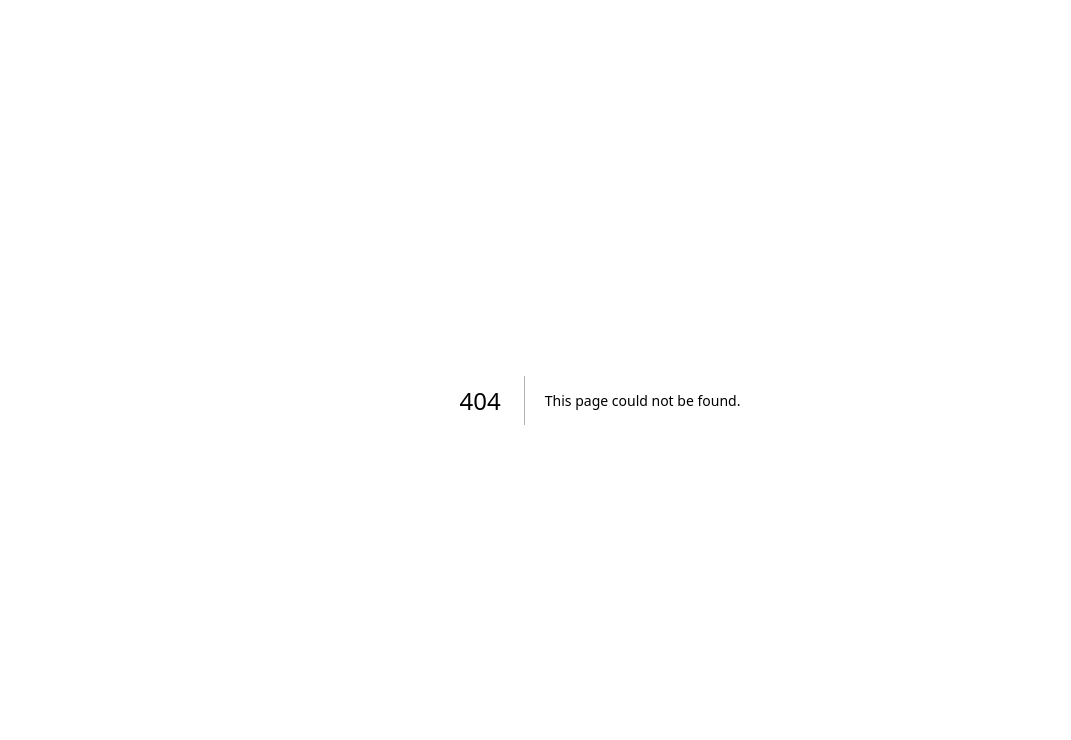
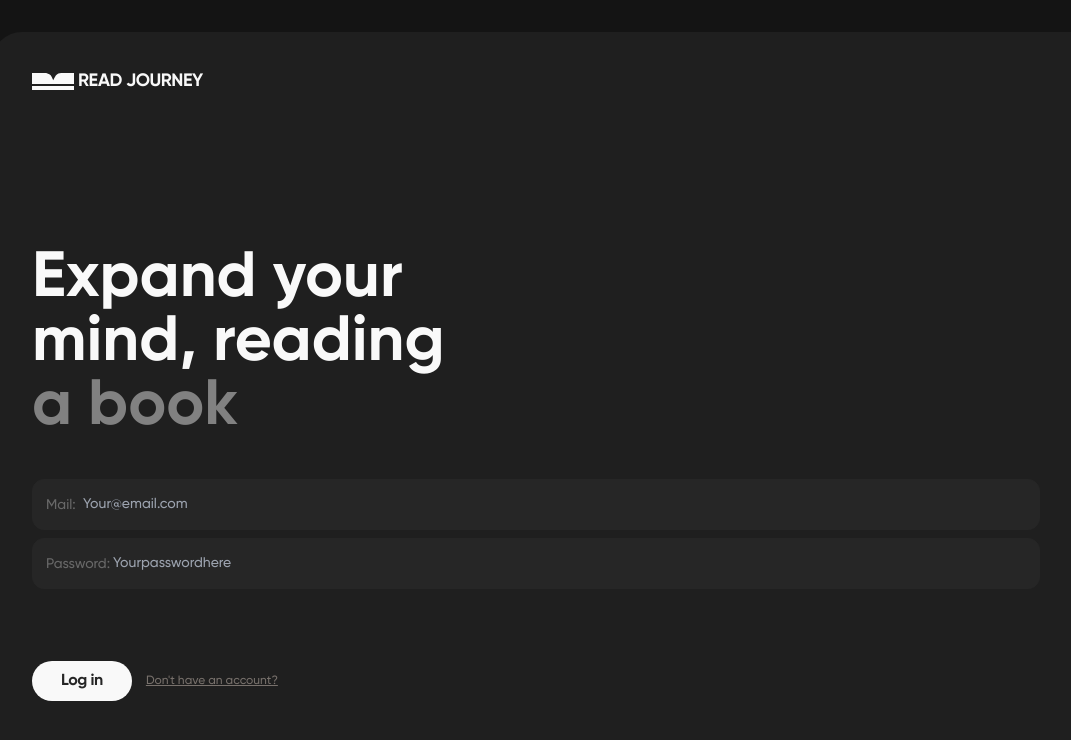
Before and after one commit to georgijbudik/read-journey, a Next.js app: page /login in a window 1280 px wide. Before the commit this address had no page. Shown: the top 740 px of the page, without its empty margins (40-1111 px from the left). Built offline with nearby package versions, Linux system fonts and the light colour scheme.

Commit message:
feat: creted login page

```diff
--- a/app/(auth)/layout.tsx
+++ b/app/(auth)/layout.tsx
@@ -1,5 +1,9 @@
 const AuthLayout = ({ children }: { children: React.ReactNode }) => {
-  return <div className="p-5 container md:p-8">{children}</div>;
+  return (
+    <div className="px-5 pb-10 pt-5 md:p-8 lg:pb-[27px] flex flex-col gap-2.5 md:gap-4">
+      {children}
+    </div>
+  );
 };
 
 export default AuthLayout;
--- /dev/null
+++ b/app/(auth)/login/_components/login-form.tsx
@@ -0,0 +1,175 @@
+"use client";
+
+import { useState } from "react";
+import { useForm, SubmitHandler } from "react-hook-form";
+
+import { yupResolver } from "@hookform/resolvers/yup";
+import { loginSchema } from "@/schemas";
+
+import Link from "next/link";
+import { Button } from "@/components/ui/button";
+
+import { AlertCircle, CheckCircle2, Eye, EyeOff } from "lucide-react";
+
+import { cn } from "@/lib/utils";
+
+interface ILoginValues {
+  mail: string;
+  password: string;
+}
+
+const LoginForm = () => {
+  const [showPassword, setShowPassword] = useState(false);
+
+  const {
+    register,
+    handleSubmit,
+    formState: { errors, touchedFields },
+  } = useForm<ILoginValues>({
+    resolver: yupResolver(loginSchema),
+    defaultValues: {
+      mail: "",
+      password: "",
+    },
+    mode: "all",
+  });
+
+  const onShowPasswordChange = (event: React.MouseEvent<HTMLElement>) => {
+    event.currentTarget.blur();
+    setShowPassword((prev) => !prev);
+  };
+
+  const onSubmit: SubmitHandler<ILoginValues> = (data) => console.log(data);
+
+  return (
+    <form onSubmit={handleSubmit(onSubmit)}>
+      <div className="flex flex-col gap-2 mb-[72px]">
+        <div>
+          <div className="relative">
+            <input
+              placeholder="Your@email.com"
+              className={cn(
+                "w-full h-full py-4 pl-[50px]  text-primary text-xs md:text-sm md:font-medium relative rounded-xl bg-muted border border-muted outline-0",
+                touchedFields.mail
+                  ? errors.mail
+                    ? "border border-accent-red"
+                    : "border border-accent-green"
+                  : ""
+              )}
+              {...register("mail")}
+            />
+
+            {touchedFields.mail ? (
+              errors.mail ? (
+                <AlertCircle
+                  className={cn(
+                    "absolute hidden top-[50%] translate-y-[-50%] right-[14px]",
+                    touchedFields.mail
+                      ? errors.mail
+                        ? "block stroke-accent-red"
+                        : "hidden"
+                      : ""
+                  )}
+                  size={18}
+                />
+              ) : (
+                <CheckCircle2
+                  className={cn(
+                    "absolute hidden top-[50%] translate-y-[-50%] right-[14px]",
+                    touchedFields.mail
+                      ? errors.mail
+                        ? "hidden"
+                        : "block stroke-accent-green"
+                      : ""
+                  )}
+                  size={18}
+                />
+              )
+            ) : null}
+
+            <p className="text-xs md:text-sm text-secondary absolute top-[50%] translate-y-[-50%] left-[14px] inline-block">
+              Mail:{" "}
+            </p>
+          </div>
+
+          {errors?.mail && touchedFields.mail ? (
+            <p className="text-[10px] text-accent-red mt-1 pl-[14px]">
+              {errors.mail.message}
+            </p>
+          ) : null}
+        </div>
+
+        <div>
+          <div className="relative">
+            <input
+              placeholder="Yourpasswordhere"
+              className={cn(
+                "w-full h-full py-4 pl-[80px] text-primary text-xs md:text-sm md:font-medium relative rounded-xl bg-muted border border-muted outline-0",
+                touchedFields.password
+                  ? errors.password
+                    ? "border border-accent-red"
+                    : "border border-accent-green"
+                  : ""
+              )}
+              {...register("password")}
+            />
+
+            {touchedFields.password ? (
+              errors.password ? (
+                <AlertCircle
+                  className={cn(
+                    "absolute hidden top-[50%] translate-y-[-50%] right-[14px]",
+                    touchedFields.password
+                      ? errors.password
+                        ? "block stroke-accent-red"
+                        : "hidden"
+                      : ""
+                  )}
+                  size={18}
+                />
+              ) : (
+                <CheckCircle2
+                  className={cn(
+                    "absolute hidden top-[50%] translate-y-[-50%] right-[14px]",
+                    touchedFields.password
+                      ? errors.password
+                        ? "hidden"
+                        : "block stroke-accent-green"
+                      : ""
+                  )}
+                  size={18}
+                />
+              )
+            ) : null}
+
+            <p className="text-xs md:text-sm text-secondary absolute top-[50%] translate-y-[-50%] left-[14px] inline-block">
+              Password:{" "}
+            </p>
+          </div>
+
+          {errors?.password && touchedFields.password ? (
+            <p className="text-[10px] text-accent-red mt-1 pl-[14px]">
+              {errors.password.message}
+            </p>
+          ) : null}
+        </div>
+      </div>
+      <div className="flex items-center gap-[14px]">
+        <Button
+          type="submit"
+          className="px-11 md:px-7 py-[11px] md:py-[7px] rounded-3xl bg-primary text-neutral-800 border border-stone-50 border-opacity-20 text-sm md:text-base font-bold leading-none tracking-tight hover:text-primary hover:bg-transparent transition-all duration-300"
+        >
+          Log in
+        </Button>
+        <Link
+          href="/register"
+          className="text-center text-stone-500 text-xs font-medium underline leading-none"
+        >
+          Don't have an account?
+        </Link>
+      </div>
+    </form>
+  );
+};
+
+export default LoginForm;
--- /dev/null
+++ b/app/(auth)/login/page.tsx
@@ -0,0 +1,16 @@
+import FormBlock from "../_components/form-block";
+import ImageBlock from "../_components/image-block";
+import LoginForm from "./_components/login-form";
+
+const RegisterPage = () => {
+  return (
+    <div className="lg:flex">
+      <FormBlock>
+        <LoginForm />
+      </FormBlock>
+      <ImageBlock />
+    </div>
+  );
+};
+
+export default RegisterPage;
```
